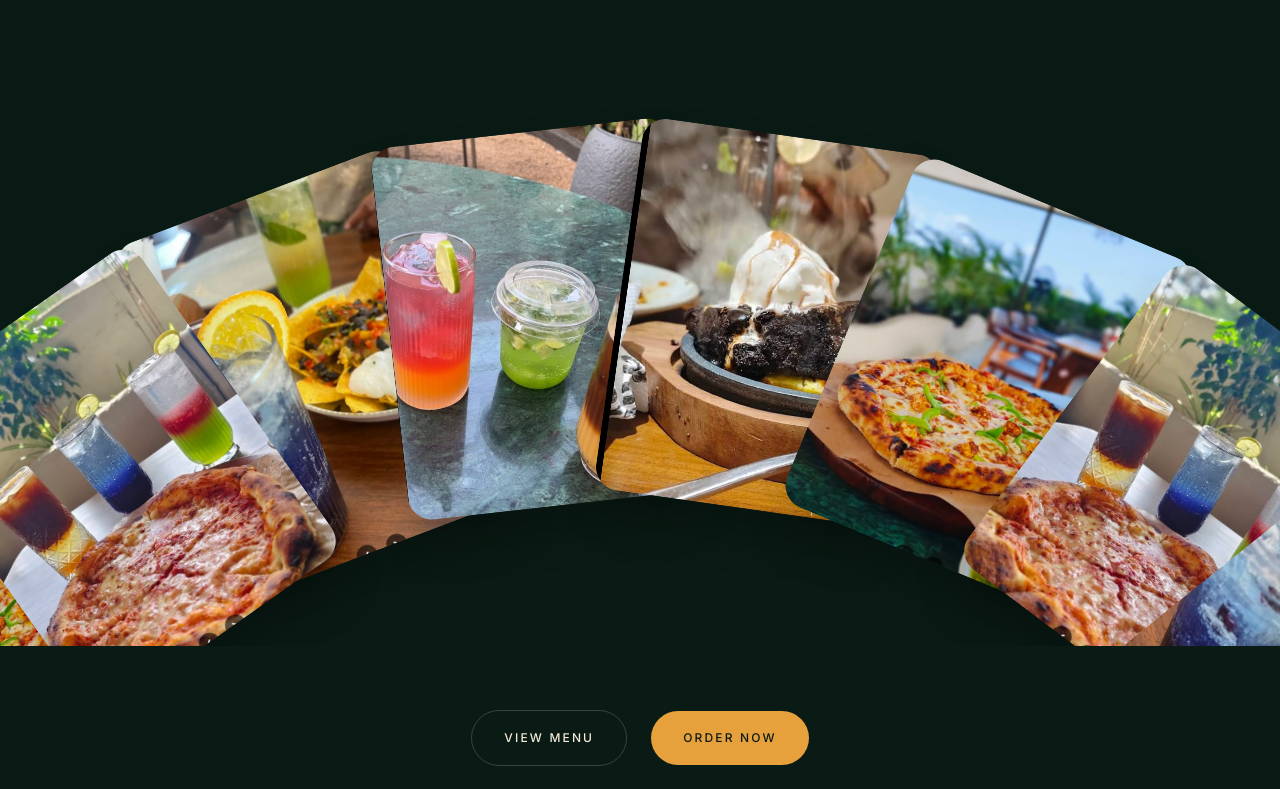
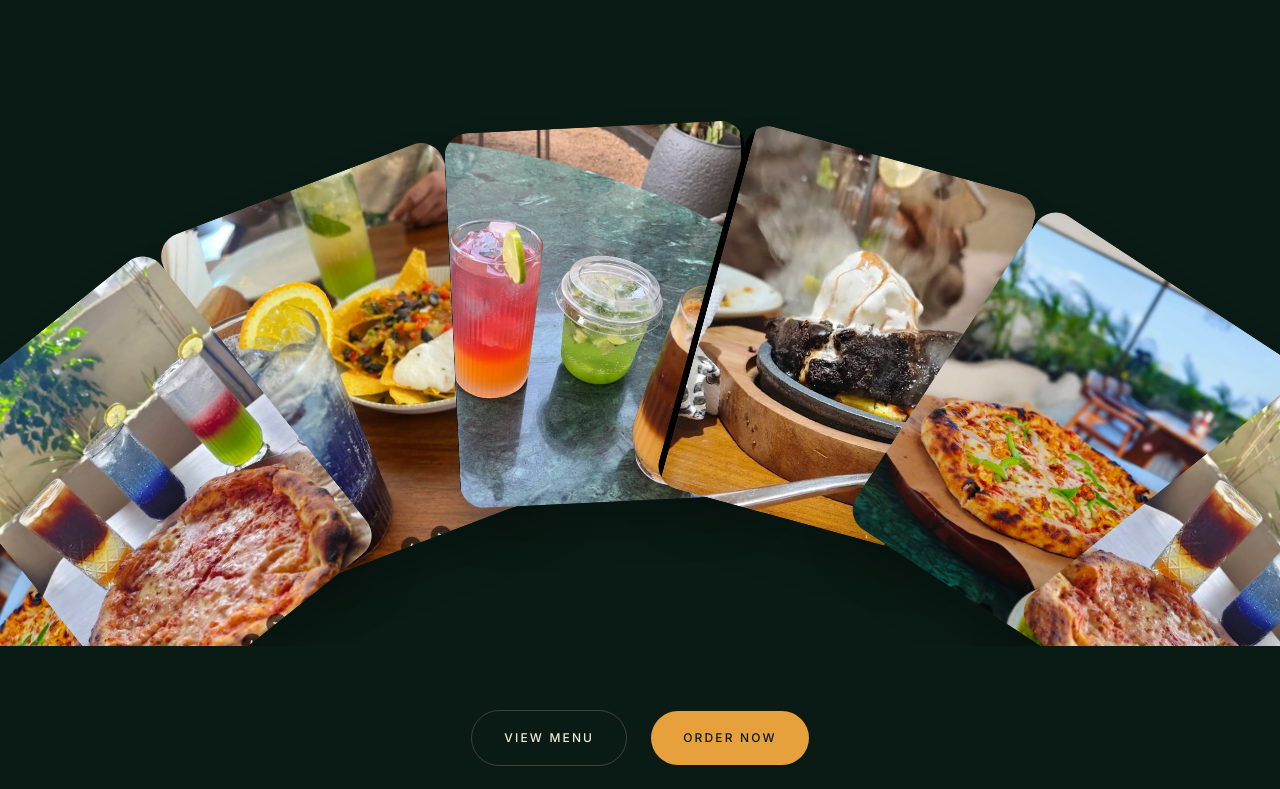
Before and after one commit to KenilPatel-30/DemoWebsite, a Next.js app: page / in a window 1280 px wide. Shown: the part 2091-2880 px from the top of the page. Built offline with nearby package versions, Linux system fonts and the light colour scheme.

Commit message:
Precision gap adjustment for Arc Carousel

```diff
--- a/components/sections/MenuStory.tsx
+++ b/components/sections/MenuStory.tsx
@@ -15,8 +15,8 @@ const images = [
   IMG.pizzaCocktails,
 ];
 
-// 5 copies (25 items) for a very tight, continuous arc with minimal gaps
-const marqueeImages = [...images, ...images, ...images, ...images, ...images];
+// 4 copies (20 items) perfectly calculated for a ~5px gap across all devices
+const marqueeImages = [...images, ...images, ...images, ...images];
 
 export default function MenuStory() {
   return (
@@ -43,7 +43,7 @@ export default function MenuStory() {
       {/* Circular Arc Marquee */}
       <div
         className="relative w-full h-[450px] md:h-[600px] overflow-hidden mt-6"
-        style={{ '--radius': 'clamp(700px, 120vw, 1100px)' } as React.CSSProperties}
+        style={{ '--radius': 'min(179vw, 975px)' } as React.CSSProperties}
       >
         <motion.div
           className="absolute left-1/2 top-[80px]"
@@ -65,7 +65,7 @@ export default function MenuStory() {
             return (
               <div
                 key={i}
-                className="absolute top-0 left-1/2 w-[55vw] md:w-[25vw] max-w-[300px] aspect-[4/5] rounded-[24px] overflow-hidden shadow-2xl"
+                className="absolute top-0 left-1/2 w-[55vw] max-w-[300px] aspect-[4/5] rounded-[24px] overflow-hidden shadow-2xl"
                 style={{
                   transformOrigin: "50% var(--radius)",
                   transform: `translateX(-50%) rotate(${angle}deg)`,
@@ -76,7 +76,7 @@ export default function MenuStory() {
                   alt="Menu Item"
                   fill
                   className="object-cover"
-                  sizes="(max-width: 768px) 55vw, 25vw"
+                  sizes="(max-width: 545px) 55vw, 300px"
                 />
               </div>
             );
```
